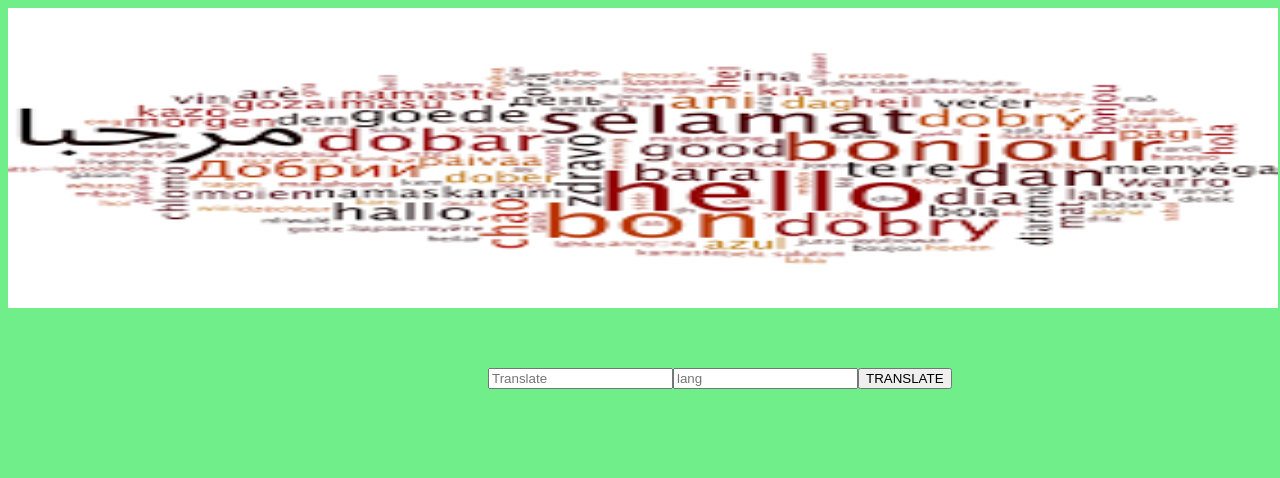
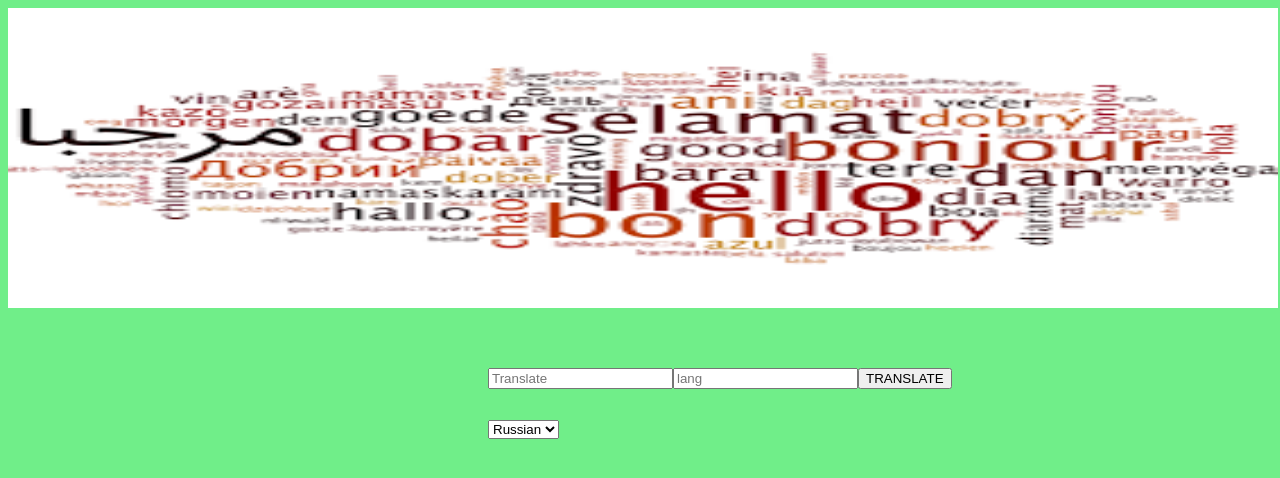
Before and after one commit to glenbuck503/That-Being-Said, a React (Create React App) app: page / in a window 1280 px wide. Shown: the top 478 px of the page. Built offline with nearby package versions, Linux system fonts and the light colour scheme.

Commit message:
working through api

```diff
--- a/src/ReusableForm.js
+++ b/src/ReusableForm.js
@@ -16,6 +16,7 @@ function ReusableForm(props) {
       .then(
         (jsonifiedResponse) => {
           setTranslatedWord(jsonifiedResponse.text[0]);
+          setTranslatedLang(jsonifiedResponse.text[0]);
 
         })
       .catch((error) => {
@@ -49,7 +50,13 @@ function ReusableForm(props) {
         <p>{translatedWord}</p>
         <p>{translatedLang}</p>
 
-
+        <select id = "dropdown">
+    <option value="es">Russian</option>
+    <option value="1dfsdf">1</option>
+    <option value="2">2</option>
+    <option value="3">3</option>
+    <option value="4">4</option>
+</select>
 
     </React.Fragment>
   );
```
